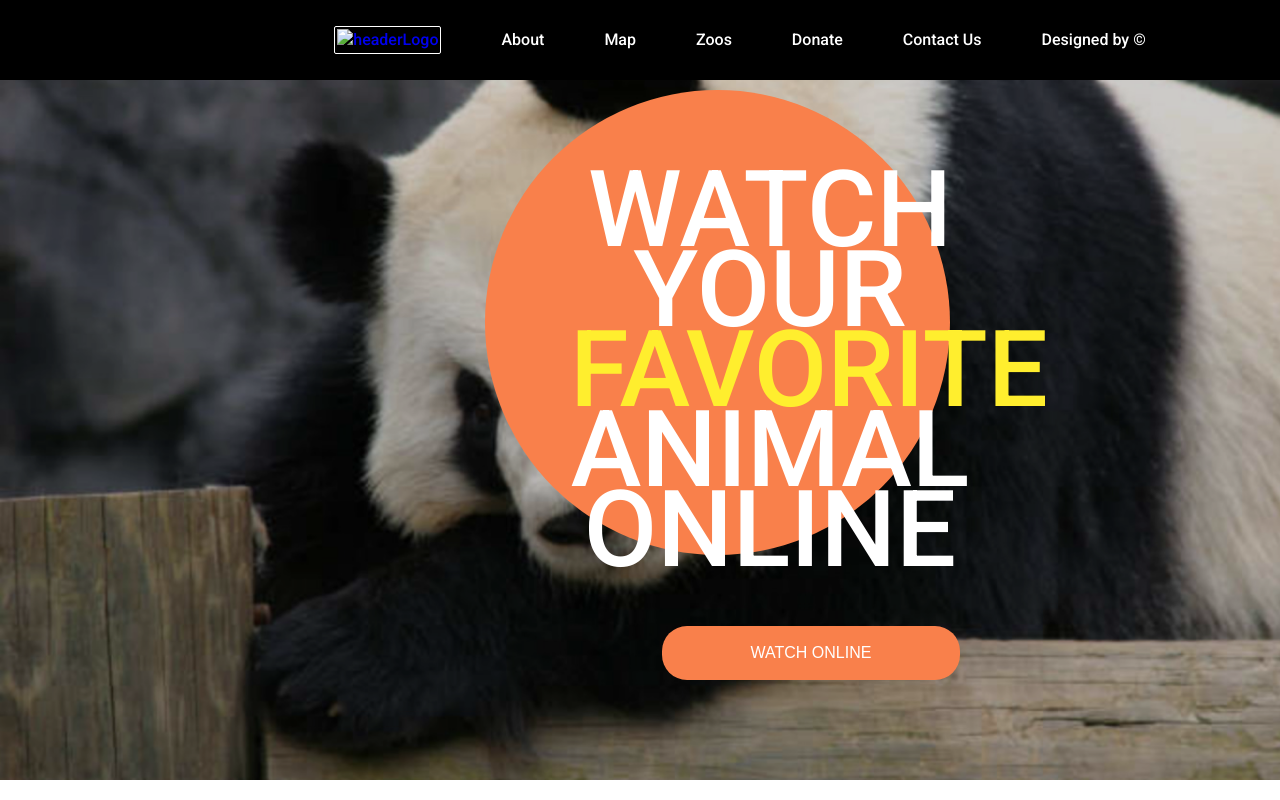
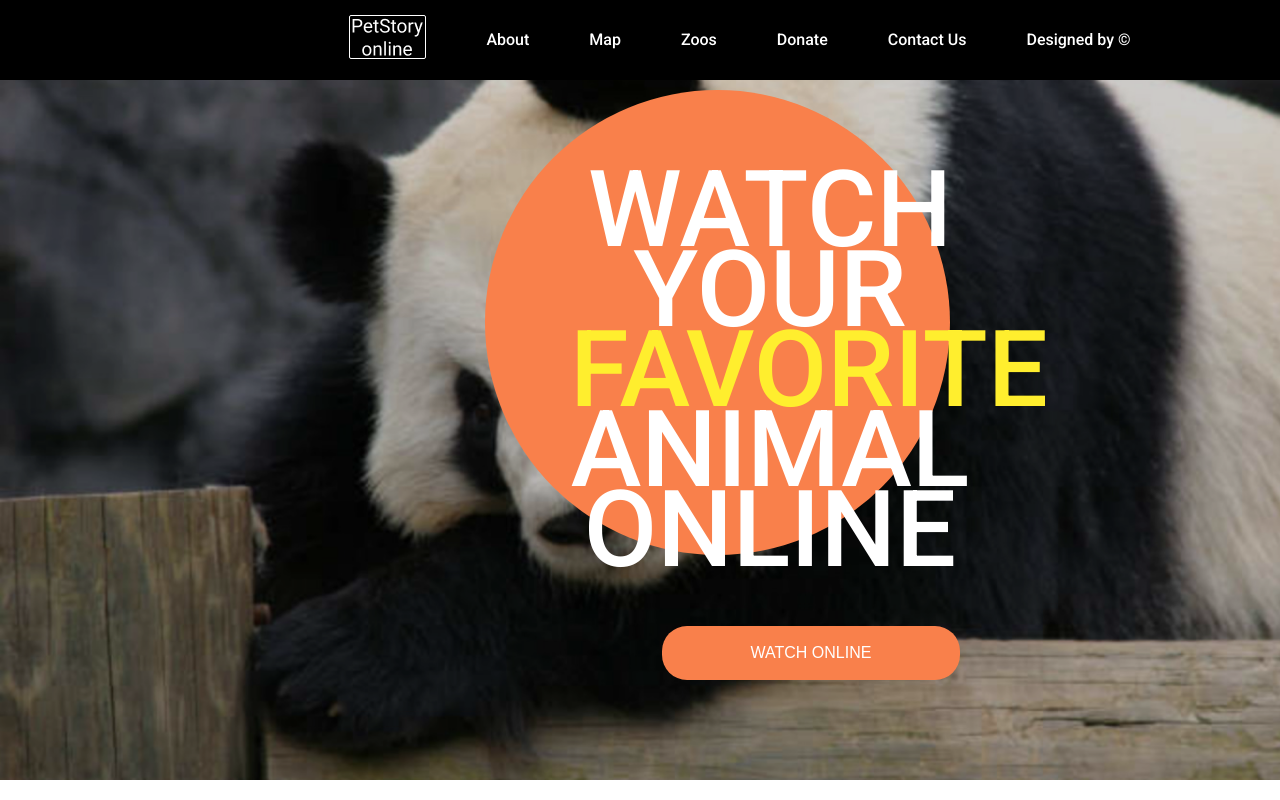
Before and after one commit to DaroGawlik/online-zoo, a plain HTML site: page pages/main/index.html in a window 1280 px wide. Shown: the top 800 px of the page. Drawn offline with Linux system fonts and the light colour scheme.

Commit message:
fix: fixed mistake

```diff
--- a/pages/main/index.html
+++ b/pages/main/index.html
@@ -16,7 +16,7 @@
 <body>
     <header>
         <h1 class="header_logo_hidden">PetStory Online</h1>
-        <p class="header_logo"><a href="../main/index.html"><img src="../assets/icons/PetStory online.png"
+        <p class="header_logo"><a href="../main/index.html"><img src="../../assets/icons/PetStory online.png"
                     alt="headerLogo" class="header_logo_src"></a></p>
         <nav class="header_nav">
             <ul class="nav_item"><a href="../main/index.html" class="acitve">About</a></ul>
```
